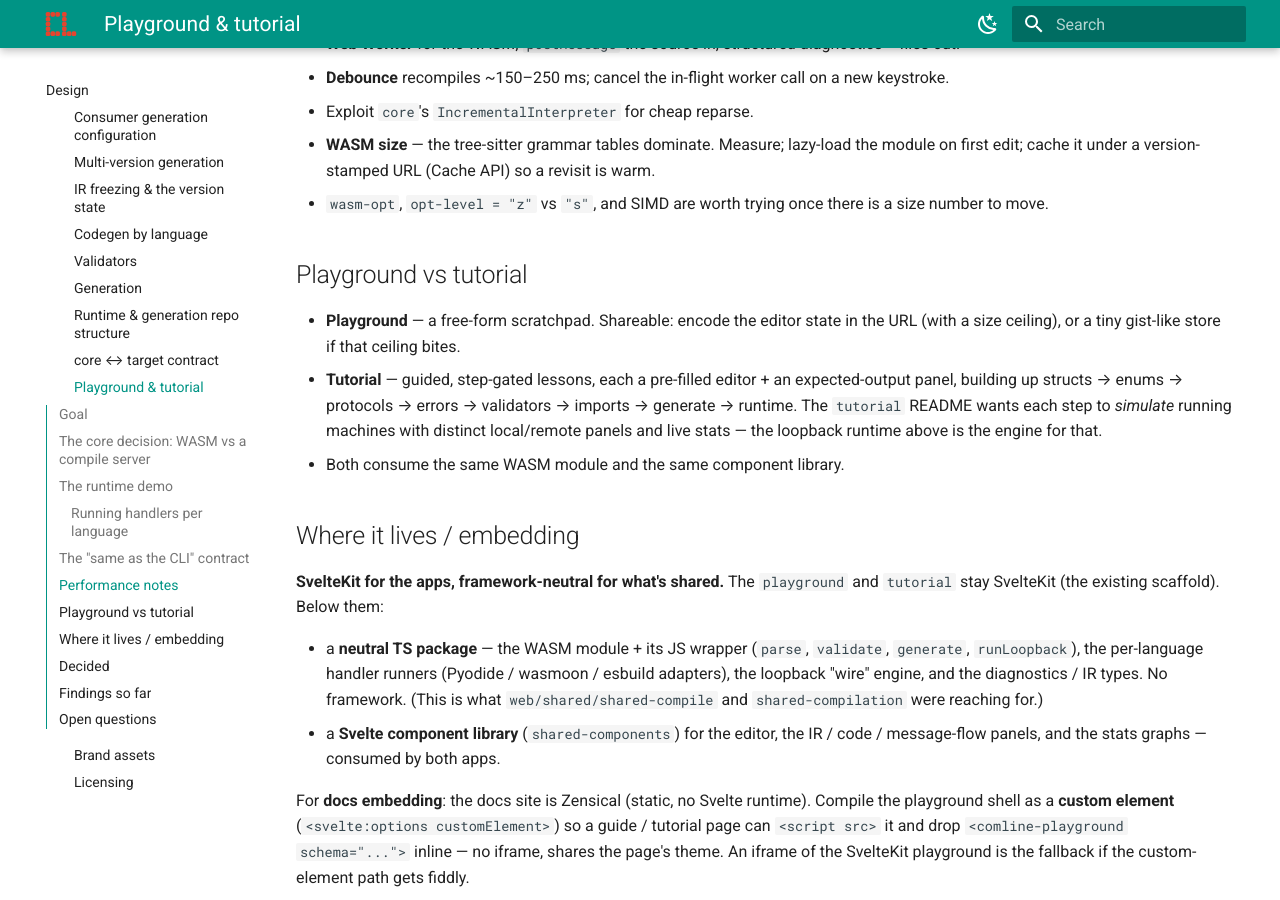
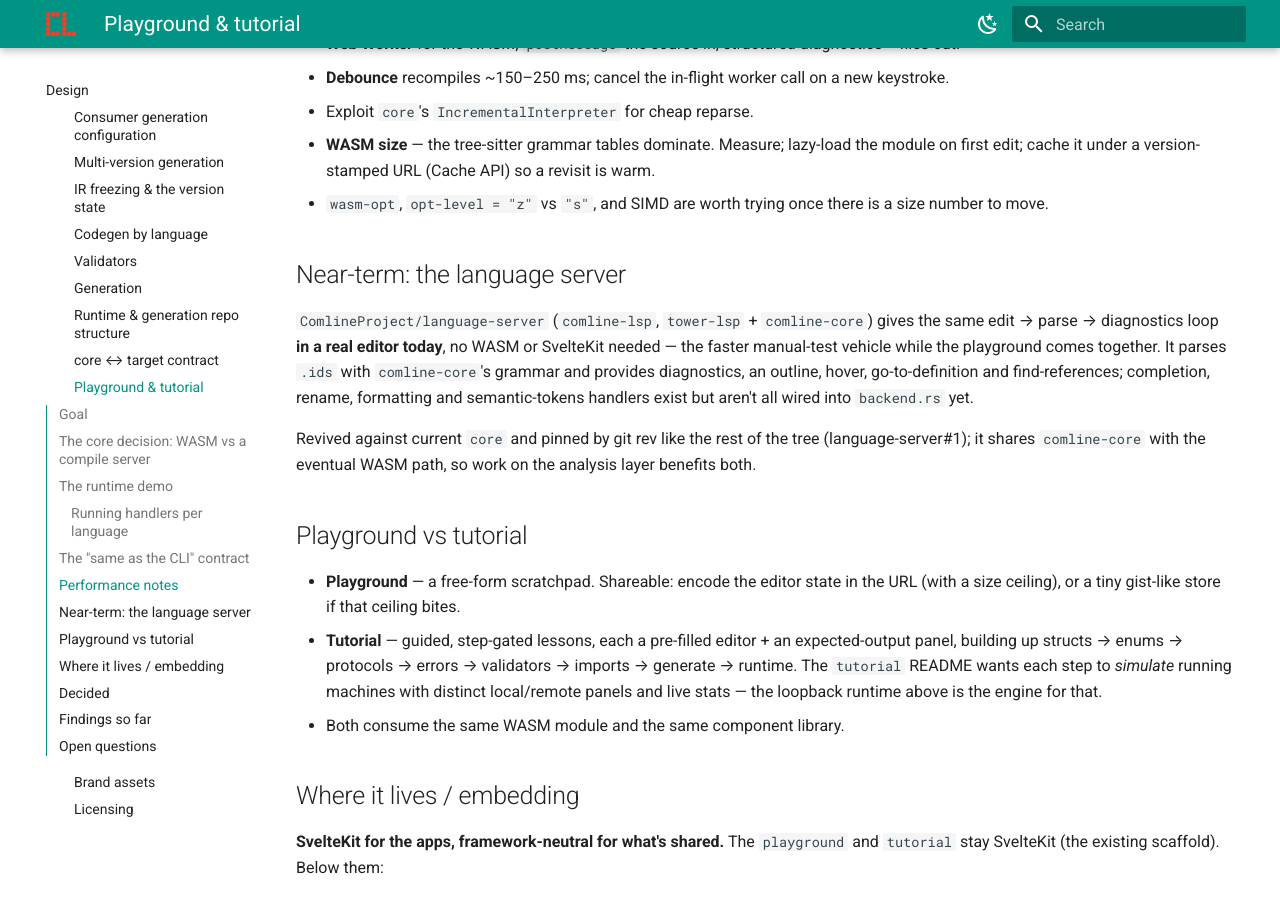
Before and after one commit to ComlineProject/docs, an MkDocs documentation site: the page built from docs/docs/design/playground-and-tutorial.md, in a window 1280 px wide and 900 px high, scrolled down 2925 px. Built offline with MkDocs 1.6.1 and Material for MkDocs 9.7.7, drawn with Linux system fonts in a browser that asks for light colours; the version menu is left out.

Commit message:
docs: the language server as the near-term manual-test loop (language-server#1)

```diff
--- a/docs/docs/design/playground-and-tutorial.md
+++ b/docs/docs/design/playground-and-tutorial.md
@@ -129,6 +129,20 @@ result.
 - `wasm-opt`, `opt-level = "z"` vs `"s"`, and SIMD are worth trying once there
   is a size number to move.
 
+## Near-term: the language server
+
+`ComlineProject/language-server` (`comline-lsp`, `tower-lsp` + `comline-core`)
+gives the same edit → parse → diagnostics loop **in a real editor today**, no
+WASM or SvelteKit needed — the faster manual-test vehicle while the playground
+comes together. It parses `.ids` with `comline-core`'s grammar and provides
+diagnostics, an outline, hover, go-to-definition and find-references; completion,
+rename, formatting and semantic-tokens handlers exist but aren't all wired into
+`backend.rs` yet.
+
+Revived against current `core` and pinned by git rev like the rest of the tree
+(language-server#1); it shares `comline-core` with the eventual WASM path, so
+work on the analysis layer benefits both.
+
 ## Playground vs tutorial
 
 - **Playground** — a free-form scratchpad. Shareable: encode the editor state in
```
